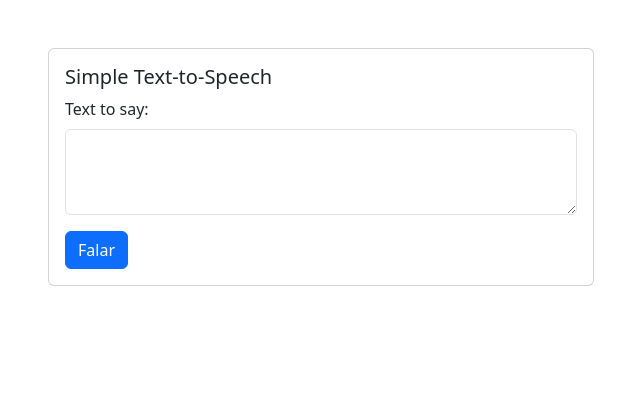
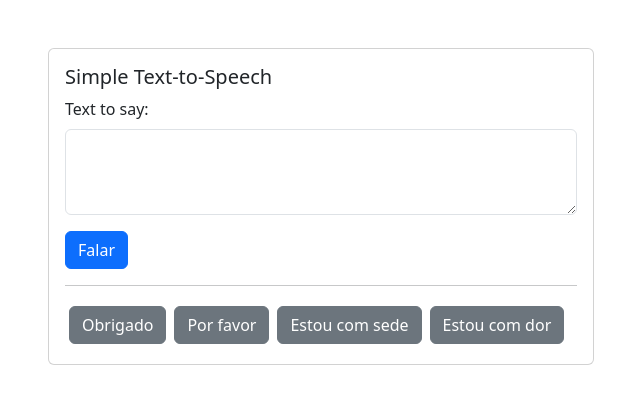
Before and after one commit to ronoaldo/simple-tts, a plain HTML site: page cmd/tts/static/index.html in a window 1280 px wide. Shown: the whole page, without its empty margins (319-959 px from the left). Drawn offline with nearby package versions, Linux system fonts and the light colour scheme.

Commit message:
feat: added shortcuts to speak faster.

```diff
--- a/cmd/tts/static/app.js
+++ b/cmd/tts/static/app.js
@@ -1,13 +1,19 @@
-document.getElementById('speakBtn').addEventListener('click', () => {
-    const textToSay = document.getElementById('textToSay').value;
+const shortcuts = [
+    "Obrigado",
+    "Por favor",
+    "Estou com sede",
+    "Estou com dor"
+];
+
+const shortcutsContainer = document.getElementById('shortcuts');
 const speakBtn = document.getElementById('speakBtn');
 const spinner = speakBtn.querySelector('.spinner-border');
 
-    if (textToSay) {
+function playAudio(text) {
     speakBtn.disabled = true;
     spinner.classList.remove('d-none');
 
-        const audio = new Audio(`/say?say=${encodeURIComponent(textToSay)}`);
+    const audio = new Audio(`/say?say=${encodeURIComponent(text)}`);
     audio.addEventListener('canplaythrough', () => {
         audio.play();
     });
@@ -21,4 +27,20 @@ document.getElementById('speakBtn').addEventListener('click', () => {
         alert('Failed to play audio.');
     });
 }
+
+shortcuts.forEach(shortcut => {
+    const button = document.createElement('button');
+    button.textContent = shortcut;
+    button.classList.add('btn', 'btn-secondary', 'm-1');
+    button.addEventListener('click', () => {
+        playAudio(shortcut);
     });
+    shortcutsContainer.appendChild(button);
+});
+
+document.getElementById('speakBtn').addEventListener('click', () => {
+    const textToSay = document.getElementById('textToSay').value;
+    if (textToSay) {
+        playAudio(textToSay);
+    }
+});
--- a/cmd/tts/static/index.html
+++ b/cmd/tts/static/index.html
@@ -21,6 +21,8 @@
                             <span class="spinner-border spinner-border-sm d-none" role="status" aria-hidden="true"></span>
                             Falar
                         </button>
+                        <hr>
+                        <div id="shortcuts"></div>
                     </div>
                 </div>
             </div>
```
Lines whose indentation alone changed are shown as unchanged.
